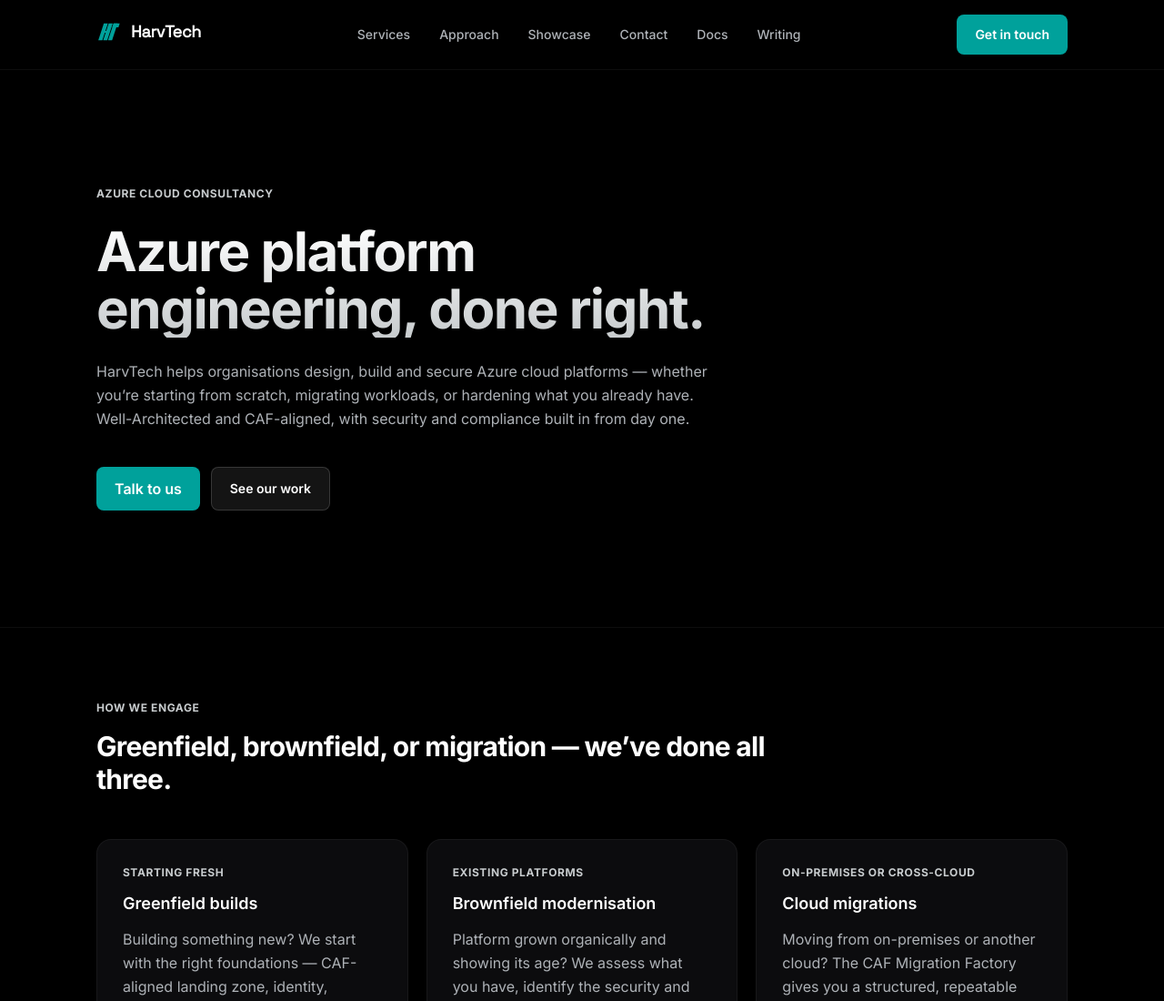
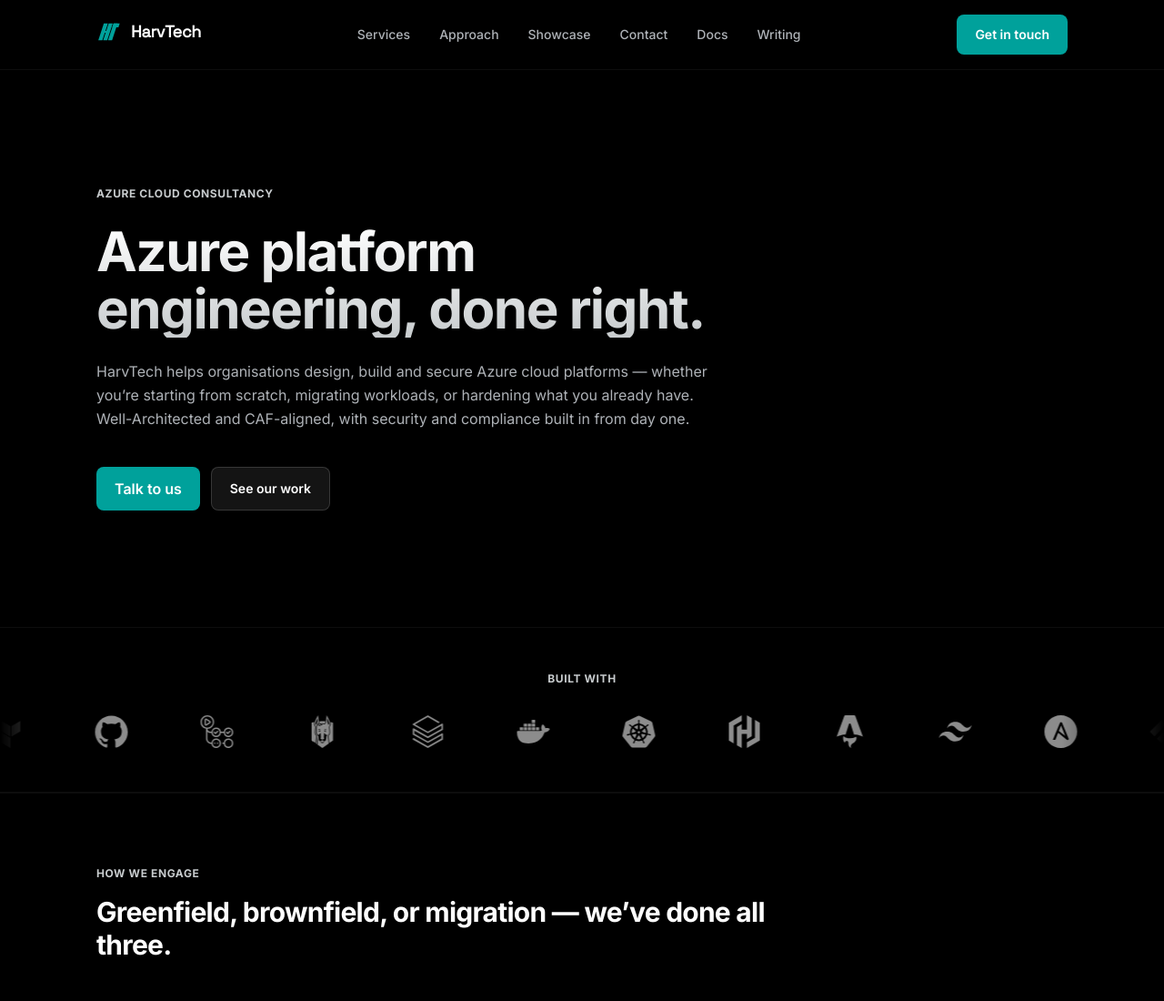
Before and after one commit to HarvtechUK/harvtech-site, an Astro site in the folder site/: page / in a window 1280 px wide. Shown: the top 1100 px of the page at 91% size. Built offline with nearby package versions, Linux system fonts and the light colour scheme; Astro itself is replaced by a stand-in of ours.

Commit message:
feat(site): tech logo marquee on homepage
Adds a full-width scrolling logo strip between the hero and the
'How we engage' section. 13 logos from the tech stack:

  Microsoft Azure, Terraform, GitHub, GitHub Actions, Snyk,
  Databricks, Docker, Kubernetes, HashiCorp, Astro, Tailwind CSS,
  Ansible, Palo Alto Networks

Sources:
- simple-icons for all logos (clean 24x24 single-path SVGs, no
  background shapes)
- @iconify-json/logos azure-icon for Azure (clean outline path)

All rendered as white silhouettes via CSS filter: brightness(0)
invert(1). Opacity 0.55 at rest, rises to 0.85 on hover. Animation
pauses on hover so users can identify a logo. Seamless loop via two
identical sets in the track animated to -50%.

```diff
--- a/site/package.json
+++ b/site/package.json
@@ -18,10 +18,12 @@
     "@astrojs/sitemap": "^3.7.2",
     "@fontsource/inter": "^5.2.8",
     "@fontsource/space-grotesk": "^5.2.10",
-    "astro": "~6.1.4"
+    "astro": "~6.1.4",
+    "simple-icons": "^16.23.0"
   },
   "devDependencies": {
     "@astrojs/check": "^0.9.8",
+    "@iconify-json/logos": "^1.2.11",
     "@tailwindcss/vite": "~4.2.2",
     "tailwindcss": "~4.2.2",
     "typescript": "^5.9.3"
--- /dev/null
+++ b/site/src/components/TechMarquee.astro
@@ -0,0 +1,128 @@
+---
+/**
+ * TechMarquee — full-width scrolling strip of technology logos.
+ *
+ * All logos use single-path clean SVGs (simple-icons 24×24), so the
+ * CSS brightness/invert filter produces clean white silhouettes with
+ * no filled background shapes. Azure uses the clean outline variant
+ * from @iconify-json/logos (azure-icon) for the same reason.
+ *
+ * Two identical sets of logos sit side-by-side in the track; animating
+ * left by 50% (one set width) creates a seamless infinite loop.
+ */
+
+import {
+  siTerraform,
+  siGithub,
+  siGithubactions,
+  siAstro,
+  siTailwindcss,
+  siSnyk,
+  siDatabricks,
+  siHashicorp,
+  siDocker,
+  siKubernetes,
+  siAnsible,
+  siPaloaltonetworks,
+} from 'simple-icons';
+
+import logosJson from '@iconify-json/logos/icons.json';
+const { icons } = logosJson as { icons: Record<string, { body: string }> };
+
+interface Logo {
+  name: string;
+  body: string;
+  viewBox: string;
+}
+
+// simple-icons helper: wrap the path in a <path> element
+const si = (icon: { path: string }): string => `<path d="${icon.path}"/>`;
+
+const logos: Logo[] = [
+  { name: 'Microsoft Azure',    body: icons['azure-icon'].body,       viewBox: '0 0 256 256' },
+  { name: 'Terraform',          body: si(siTerraform),                viewBox: '0 0 24 24' },
+  { name: 'GitHub',             body: si(siGithub),                   viewBox: '0 0 24 24' },
+  { name: 'GitHub Actions',     body: si(siGithubactions),            viewBox: '0 0 24 24' },
+  { name: 'Snyk',               body: si(siSnyk),                     viewBox: '0 0 24 24' },
+  { name: 'Databricks',         body: si(siDatabricks),               viewBox: '0 0 24 24' },
+  { name: 'Docker',             body: si(siDocker),                   viewBox: '0 0 24 24' },
+  { name: 'Kubernetes',         body: si(siKubernetes),               viewBox: '0 0 24 24' },
+  { name: 'HashiCorp',          body: si(siHashicorp),                viewBox: '0 0 24 24' },
+  { name: 'Astro',              body: si(siAstro),                    viewBox: '0 0 24 24' },
+  { name: 'Tailwind CSS',       body: si(siTailwindcss),              viewBox: '0 0 24 24' },
+  { name: 'Ansible',            body: si(siAnsible),                  viewBox: '0 0 24 24' },
+  { name: 'Palo Alto Networks', body: si(siPaloaltonetworks),         viewBox: '0 0 24 24' },
+];
+---
+
+<section
+  class="border-border-faintest border-y py-12"
+  aria-label="Technology stack"
+>
+  <p class="eyebrow mb-8 text-center">Built with</p>
+
+  <!-- Overflow wrapper -->
+  <div class="marquee-outer relative overflow-hidden">
+
+    <!-- Left fade -->
+    <div
+      class="pointer-events-none absolute inset-y-0 left-0 z-10 w-28"
+      style="background: linear-gradient(to right, rgb(0,0,0), transparent)"
+      aria-hidden="true"
+    ></div>
+
+    <!-- Right fade -->
+    <div
+      class="pointer-events-none absolute inset-y-0 right-0 z-10 w-28"
+      style="background: linear-gradient(to left, rgb(0,0,0), transparent)"
+      aria-hidden="true"
+    ></div>
+
+    <!-- Two identical sets — track animates to -50% for seamless loop -->
+    <div class="marquee-track flex items-center" aria-hidden="true">
+      {[0, 1].map(() => (
+        <div class="flex items-center">
+          {logos.map((logo) => (
+            <div class="mx-10 flex flex-shrink-0 items-center justify-center">
+              <svg
+                viewBox={logo.viewBox}
+                class="logo-icon h-9 w-auto"
+                fill="currentColor"
+                set:html={logo.body}
+              />
+            </div>
+          ))}
+        </div>
+      ))}
+    </div>
+  </div>
+</section>
+
+<style>
+  @keyframes marquee {
+    from { transform: translateX(0); }
+    to   { transform: translateX(-50%); }
+  }
+
+  .marquee-track {
+    width: max-content;
+    animation: marquee 45s linear infinite;
+    will-change: transform;
+  }
+
+  .marquee-outer:hover .marquee-track {
+    animation-play-state: paused;
+  }
+
+  /* White silhouettes — brightness(0) collapses all colour to black,
+     invert(1) flips to white. opacity softens the result. */
+  .logo-icon {
+    filter: brightness(0) invert(1);
+    opacity: 0.55;
+    transition: opacity 0.2s ease;
+  }
+
+  .marquee-outer:hover .logo-icon {
+    opacity: 0.85;
+  }
+</style>
--- a/site/src/pages/index.astro
+++ b/site/src/pages/index.astro
@@ -1,6 +1,7 @@
 ---
 import BaseLayout from '../layouts/BaseLayout.astro';
 import Hero from '../components/Hero.astro';
+import TechMarquee from '../components/TechMarquee.astro';
 import { services } from '../data/services';
 
 const engagementModes = [
@@ -25,6 +26,7 @@ const engagementModes = [
 
 <BaseLayout title="HarvTech — Azure platform engineering consultancy">
   <Hero />
+  <TechMarquee />
 
   <!-- Engagement modes -->
   <section class="border-border-faintest border-y">
```
Also changed, not shown: 1 other file.
